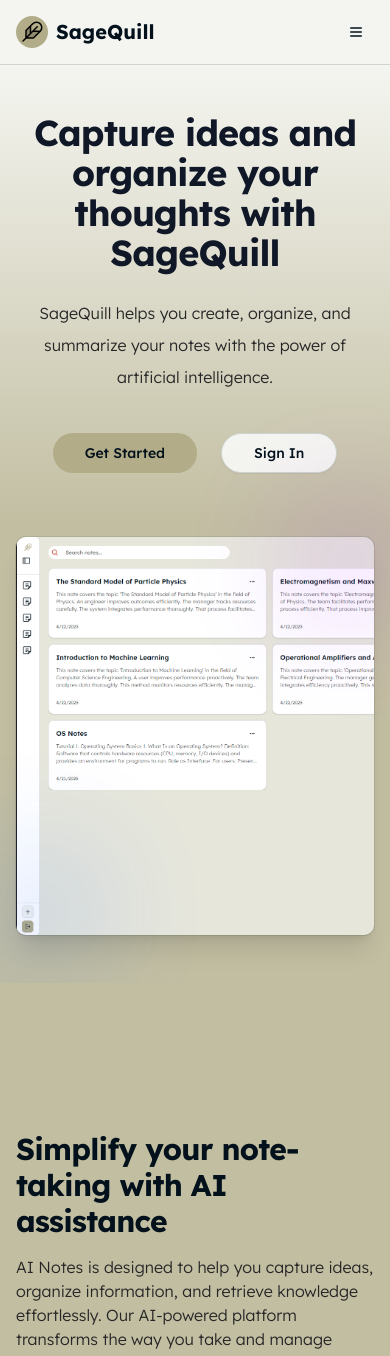
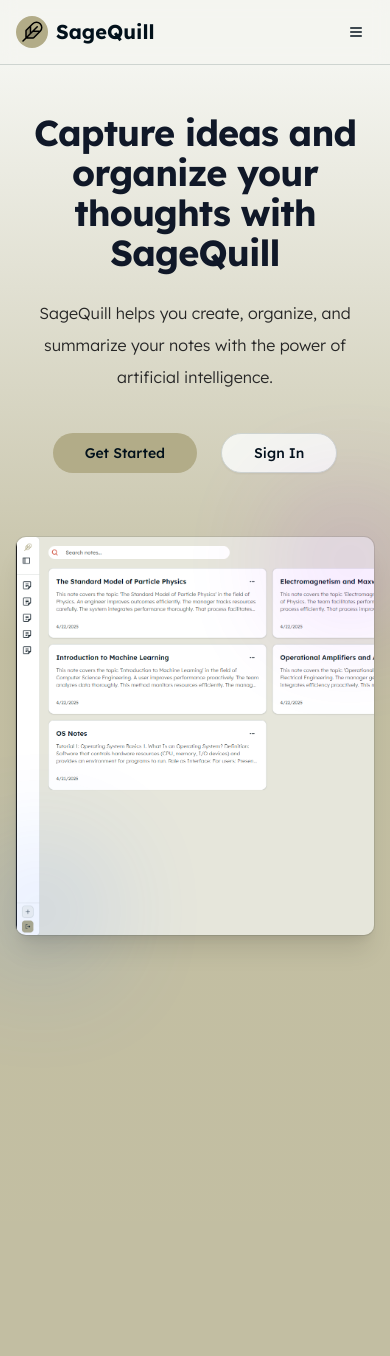
Before and after one commit to Ka1Thakkar/AI-Notes-App, a Next.js app: page / in a window 390 px wide. Shown: the top 1356 px of the page. Built offline with nearby package versions, Linux system fonts and the light colour scheme.

Commit message:
Fixed tailwind issue

```diff
--- a/app/page.tsx
+++ b/app/page.tsx
@@ -35,7 +35,7 @@
               </Button>
             </div>
           </div>
-          <div className="mt-16 sm:mt-24 lg:mt-20 lg:flex lg:flex-col items-center justify-center aspect-[9:16] lg:aspect-auto">
+          <div className="mt-16 sm:mt-24 lg:mt-20 lg:flex lg:flex-col items-center justify-center aspect-[9/16] lg:aspect-auto">
             <div className="relative">
               <Image
                 src="/product.png"
```
Also changed, not shown: components/about.tsx (line endings or trailing spaces).
